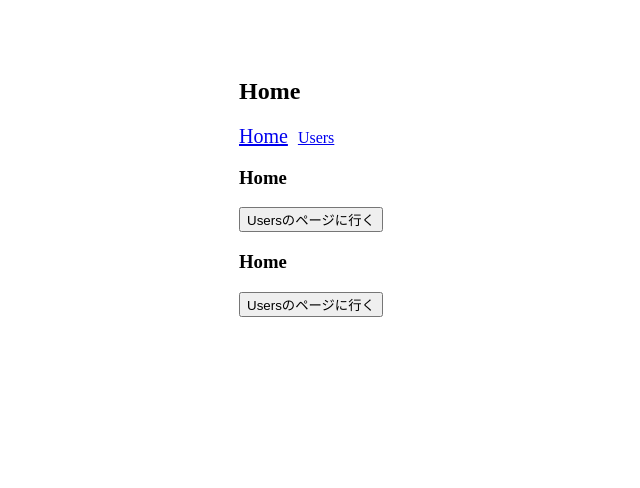
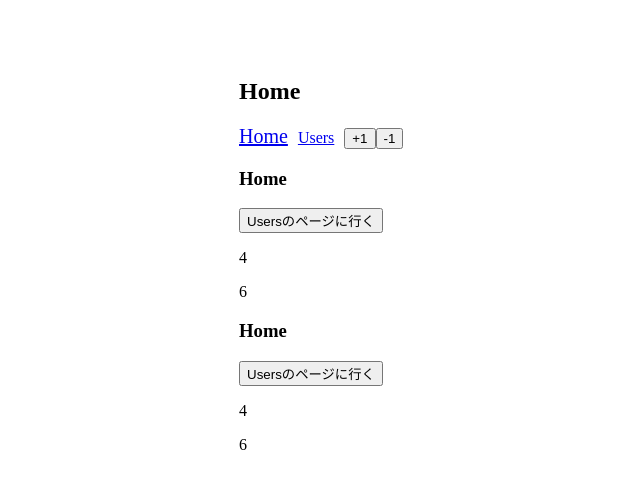
Before and after one commit to TakuroTerui/vuejs_pokemon, a Vue app: page / in a window 1280 px wide. Shown: the top 488 px of the page, without its empty margins (51-691 px from the left). Built offline with nearby package versions, Linux system fonts and the light colour scheme.

Commit message:
vuex導入

```diff
--- a/package.json
+++ b/package.json
@@ -10,7 +10,8 @@
   "dependencies": {
     "core-js": "^3.6.5",
     "vue": "^2.6.11",
-    "vue-router": "^3.5.3"
+    "vue-router": "^3.5.3",
+    "vuex": "^3.6.2"
   },
   "devDependencies": {
     "@vue/cli-plugin-babel": "~4.5.0",
--- a/src/main.js
+++ b/src/main.js
@@ -1,6 +1,7 @@
 import Vue from 'vue'
 import App from './App.vue'
 import router from './router'
+import store from './store'
 
 Vue.config.productionTip = false
 
@@ -10,5 +11,6 @@
 
 new Vue({
   router,
+  store,
   render: h => h(App),
 }).$mount('#app')
--- /dev/null
+++ b/src/store.js
@@ -0,0 +1,22 @@
+import Vue from "vue";
+import Vuex from "vuex";
+
+Vue.use(Vuex);
+
+export default new Vuex.Store({
+  state: {
+    count: 2
+  },
+  getters: {
+    doubleCount: state => state.count * 2,
+    tripleCount: state => state.count * 3
+  },
+  mutations: {
+    increment(state, number) {
+      state.count += number;
+    },
+    decrement(state, number) {
+      state.count -= number;
+    },
+  }
+});
--- a/src/views/HeaderHome.vue
+++ b/src/views/HeaderHome.vue
@@ -13,8 +13,23 @@
       exact
       class="link"
     >Users</router-link>
+    <button @click="increment">+1</button>
+    <button @click="decrement">-1</button>
   </nav>
 </template>
+
+<script>
+export default {
+  methods: {
+    increment() {
+      this.$store.commit('increment', 2);
+    },
+    decrement() {
+      this.$store.commit('decrement', 2);
+    }
+  }
+}
+</script>
 
 <style scoped>
   .link {
--- a/src/views/Home.vue
+++ b/src/views/Home.vue
@@ -2,11 +2,18 @@
   <div>
     <h3>Home</h3>
     <button @click="toUsers">Usersのページに行く</button>
+    <p>{{ doubleCount }}</p>
+    <p>{{ tripleCount }}</p>
   </div>
 </template>
 
 <script>
+import { mapGetters } from "vuex";
+
 export default {
+  computed: {
+    ...mapGetters(["doubleCount", "tripleCount"])
+  },
   methods: {
     toUsers() {
       this.$router.push({
```
Also changed, not shown: 1 other file (tests, documents, lock files or other folders).
